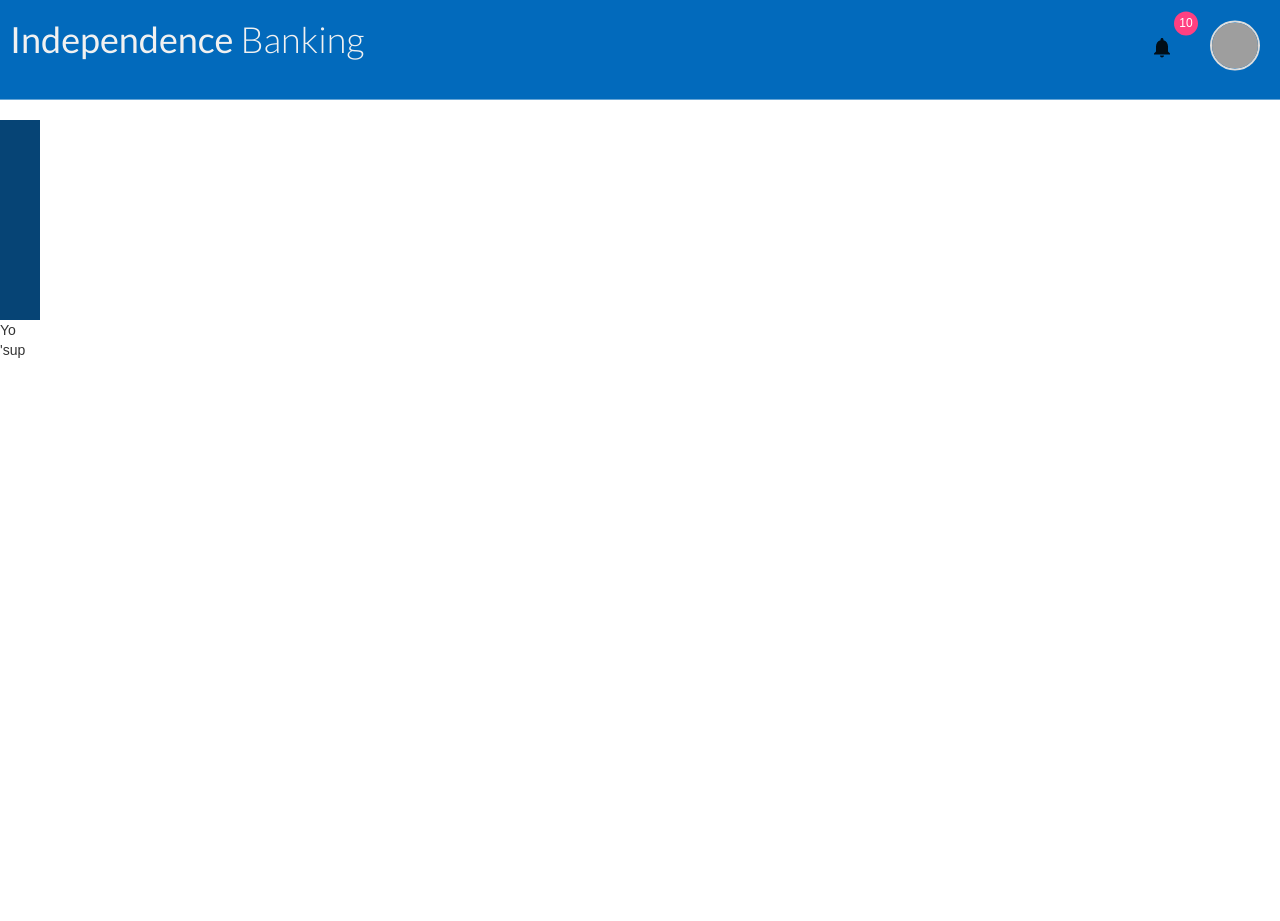
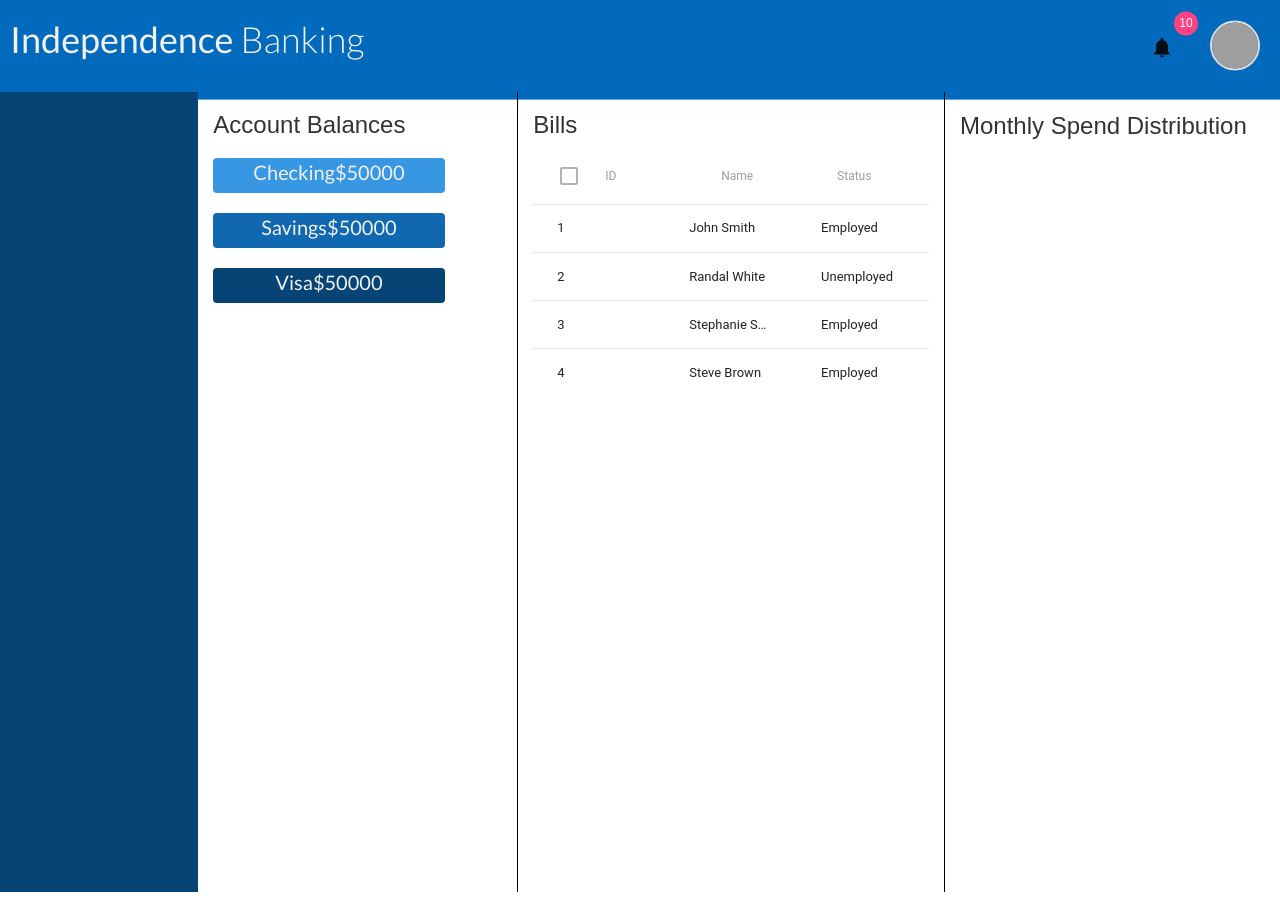
Before and after one commit to marc22alain/shared-finance, a React (Create React App) app: page /dashboard in a window 1280 px wide. Before the commit the page ends 800 px from the top, so only its background shows below. Built offline with nearby package versions, Linux system fonts and the light colour scheme; grey boxes are pictures that could not be loaded.

Commit message:
dashboard features

```diff
--- a/src/components/Dashboard/Payment.js
+++ b/src/components/Dashboard/Payment.js
@@ -1,18 +1,77 @@
 import React, { Component } from 'react';
+import {Table, TableBody, TableHeader, TableHeaderColumn, TableRow, TableRowColumn} from 'material-ui/Table';
 import './../../styles/css/Payment.css';
 
 class Payment extends Component {
+    constructor(){
+        super();
+        this.state = {
+            unpaidBill :[
+                {dueDate: "Feb 19", payee:"The Home Depot",amount:2000},
+                {dueDate: "Feb 19", payee:"The Home Depot",amount:2000}
+            ]
+        }
+    }
   render() {
+      let checking = 50000;
     return (
-    <div className="payment-container">
-        <div className="blue-bar">
+    <div className="payment-container row">
+        <div className="blue-bar col-lg-2">
+
         </div>
-        <div className="payment-container row">
-            <div className="account-balance col-lg-4">
-                Yo 'sup
+        <div className="account-balance col-lg-3">
+            <h3>Account Balances</h3>
+            <div className="checking button">
+                <span>Checking</span>
+                <span>${checking}</span>
             </div>
-            <div className="bills col-lg-4"></div>
-            <div className="spending-distribution col-lg-4"></div>
+            <div className="savings button">
+                <span>Savings</span>
+                <span>${checking}</span>
+            </div>
+            <div className="visa button">
+                <span>Visa</span>
+                <span>${checking}</span>
+            </div>
+        </div>
+        <div className="bills col-lg-4">
+            <h3>Bills</h3>
+            <div className="unpaid-bills">
+                <Table>
+                    <TableHeader>
+                    <TableRow>
+                        <TableHeaderColumn>ID</TableHeaderColumn>
+                        <TableHeaderColumn>Name</TableHeaderColumn>
+                        <TableHeaderColumn>Status</TableHeaderColumn>
+                    </TableRow>
+                    </TableHeader>
+                    <TableBody displayRowCheckbox={false}>
+                    <TableRow>
+                        <TableRowColumn>1</TableRowColumn>
+                        <TableRowColumn>John Smith</TableRowColumn>
+                        <TableRowColumn>Employed</TableRowColumn>
+                    </TableRow>
+                    <TableRow>
+                        <TableRowColumn>2</TableRowColumn>
+                        <TableRowColumn>Randal White</TableRowColumn>
+                        <TableRowColumn>Unemployed</TableRowColumn>
+                    </TableRow>
+                    <TableRow>
+                        <TableRowColumn>3</TableRowColumn>
+                        <TableRowColumn>Stephanie Sanders</TableRowColumn>
+                        <TableRowColumn>Employed</TableRowColumn>
+                    </TableRow>
+                    <TableRow>
+                        <TableRowColumn>4</TableRowColumn>
+                        <TableRowColumn>Steve Brown</TableRowColumn>
+                        <TableRowColumn>Employed</TableRowColumn>
+                    </TableRow>
+                    </TableBody>
+                </Table>
+            </div>
+        </div>
+        <div className="spending-distribution col-lg-3">
+            <h3>Monthly Spend Distribution</h3>
         </div>
     </div>
     );
--- a/src/styles/css/Payment.css
+++ b/src/styles/css/Payment.css
@@ -1,8 +1,33 @@
 .payment-container {
-  display: inline-block; }
+  transform: translateY(-3.5%);
+  height: 100vh;
+  width: 100%; }
   .payment-container .blue-bar {
     background-color: #064475;
-    width: 40px;
-    height: 200px; }
+    height: 100%; }
+  .payment-container .account-balance {
+    border-right: 1px solid black;
+    height: 100%; }
+    .payment-container .account-balance .button {
+      width: 80%;
+      border-radius: 4px;
+      height: 35px;
+      text-align: center;
+      margin: 20px 0; }
+      .payment-container .account-balance .button span {
+        color: #f1f1f1;
+        font-family: 'Lato', sans-serif;
+        font-size: 20px; }
+    .payment-container .account-balance .checking {
+      background-color: #3797E2; }
+    .payment-container .account-balance .savings {
+      background-color: #0F68B0; }
+    .payment-container .account-balance .visa {
+      background-color: #064475; }
+  .payment-container .bills {
+    border-right: 1px solid black;
+    height: 100%; }
+  .payment-container .spending-distribution {
+    height: 100%; }
 
 /*# sourceMappingURL=Payment.css.map */
--- a/src/styles/scss/Payment.scss
+++ b/src/styles/scss/Payment.scss
@@ -1,8 +1,46 @@
 .payment-container{
-    display: inline-block;
+    // display: inline-block;
+    transform: translateY(-3.5%);
+    height:100vh;
+    width:100%;
     .blue-bar{
         background-color:#064475;
-        width:40px;
-        height:200px;
+        height:100%;
+
+    }
+    .account-balance{
+        border-right: 1px solid black;
+        height:100%;
+        .button{
+            width:80%;
+
+            // border:1px solid black;
+            border-radius: 4px;
+            height:35px;
+            text-align:center;
+            margin: 20px 0;
+            span{
+                color:#f1f1f1;
+                font-family: 'Lato', sans-serif;
+                font-size:20px;
+            }
+        }
+        .checking{
+            background-color:#3797E2;
+        }
+        .savings{
+            background-color:#0F68B0;
+        }
+        .visa{
+            background-color:#064475;
+        }
+    }
+    .bills{
+        border-right: 1px solid black;
+        height:100%;
+    }
+    .spending-distribution{
+        // border-right: 1px solid black;
+        height:100%;
     }
 }
```
Also changed, not shown: 2 other files (tests, documents, lock files or other folders).
